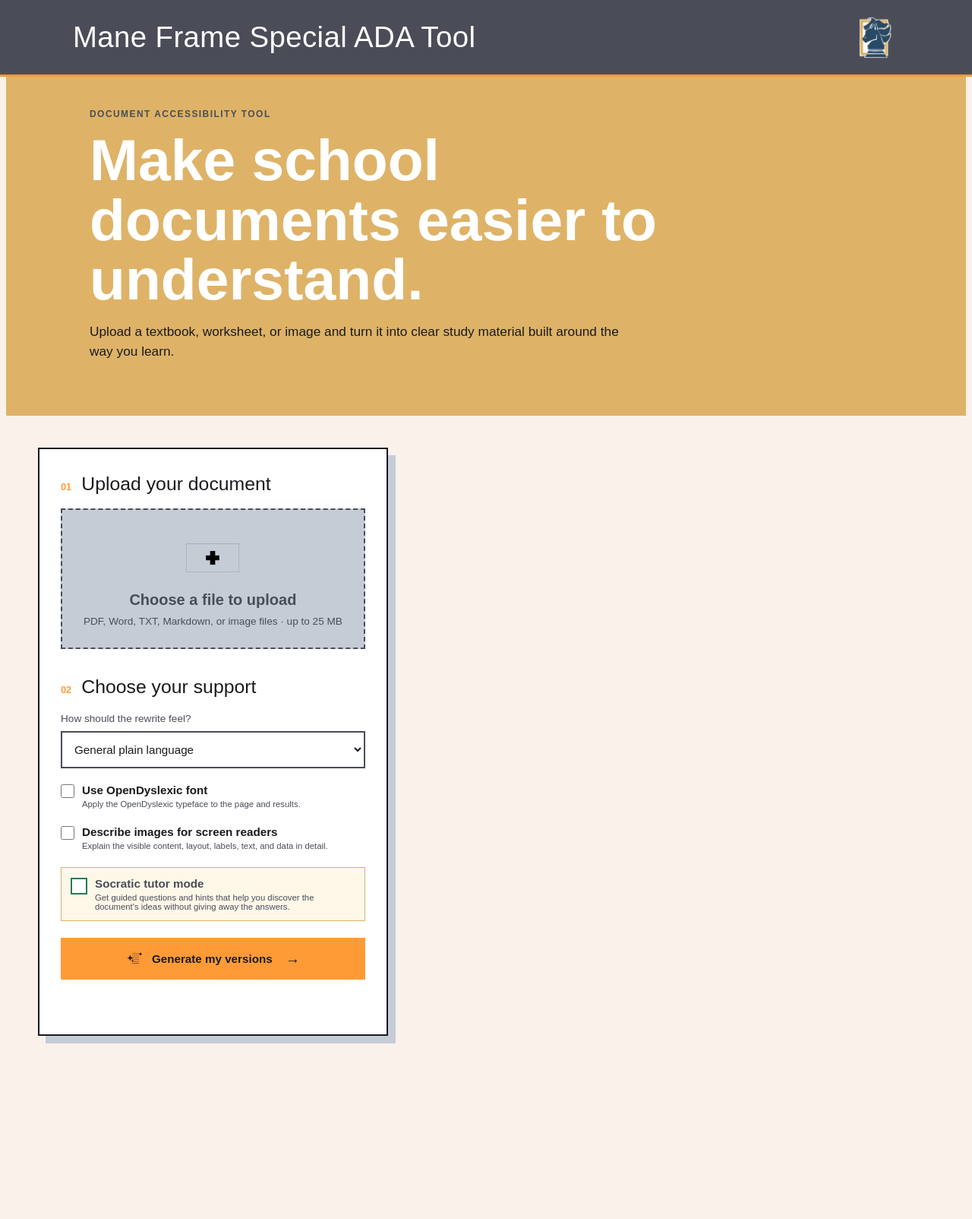
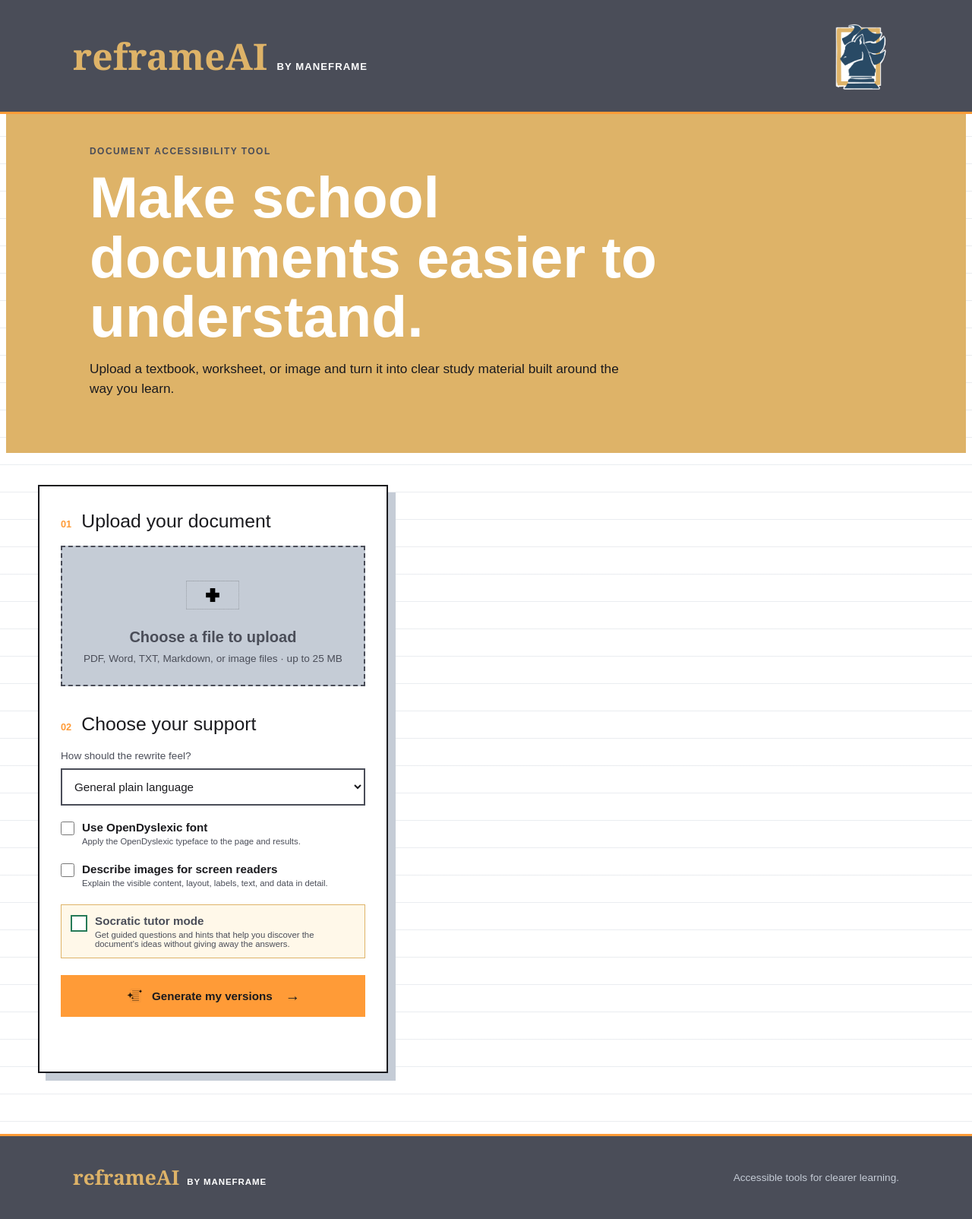
Before and after one commit to tori-n-m/vthacks2026, a Flask app: page / in a window 1280 px wide. Shown: the whole page at 76% size. Before the commit the page ends 1373 px from the top, so only its background shows below. Run offline with Flask 3, Linux system fonts and the light colour scheme.

Commit message:
reframeAI header, footer, adjusted borders

```diff
--- a/static/styles.css
+++ b/static/styles.css
@@ -20,16 +20,18 @@
   --orange: #ff9b37;
   --slate-light: #c5ccd6;
   --line: #b8bec8;
+  --display: Georgia, 'Times New Roman', serif;
   font-family: Arial, sans-serif;
 }
 
 * { box-sizing: border-box; }
-body { margin: 0; color: var(--ink); background: var(--paper); overflow-x: hidden; }
+body { margin: 0; color: var(--ink); background-color: #fff; background-image: repeating-linear-gradient(to bottom, transparent 0, transparent 35px, rgba(197, 204, 214, .36) 35px, rgba(197, 204, 214, .36) 36px); overflow-x: hidden; }
 body.opendyslexic, body.opendyslexic * { font-family: 'OpenDyslexic', Arial, sans-serif; }
-.site-header { min-height: 100px; display: flex; align-items: center; justify-content: space-between; padding: 18px clamp(22px, 9vw, 96px); color: white; background: var(--slate); border-bottom: 3px solid var(--orange); }
-.brand { font-size: clamp(1.55rem, 3vw, 2.6rem); letter-spacing: .01em; }
-.brand span { font-weight: 400; }
-.knight-mark { width: 62px; height: 62px; object-fit: contain; }
+.site-header { min-height: 150px; display: flex; align-items: center; justify-content: space-between; padding: 18px clamp(22px, 9vw, 96px); color: white; background: var(--slate); border-bottom: 3px solid var(--orange); }
+.brand { display: flex; align-items: baseline; gap: 12px; font-family: var(--display); letter-spacing: .01em; }
+.brand strong { color: var(--gold); font-size: clamp(1.8rem, 4vw, 3rem); font-weight: 700; }
+.brand span { color: white; font: 700 .82rem/1 Arial, sans-serif; letter-spacing: .08em; text-transform: uppercase; }
+.knight-mark { width: 100px; height: 100px; object-fit: contain; }
 .shell { width: min(1180px, calc(100% - 40px)); margin: 0 auto; padding: 0 0 80px; }
 .hero { position: relative; left: 8px; width: calc(100vw - 16px); margin: 0 calc(50% - 50vw) 42px; padding: 42px max(20px, calc(50vw - 530px)) 54px; color: white; background: var(--gold); }
 .eyebrow { color: var(--orange); font: 700 .75rem/1.2 Arial, sans-serif; letter-spacing: .12em; margin: 0 0 14px; }
@@ -98,6 +100,11 @@ pre { white-space: pre-wrap; font: .95rem/1.6 Georgia, serif; font-weight: 400;
 .tutor-form label { color: var(--ink); font-weight: 700; }
 .tutor-form textarea { width: 100%; resize: vertical; border: 1px solid var(--line); padding: 10px; color: var(--ink); font: .95rem/1.4 Arial, sans-serif; }
 .tutor-form button { justify-self: start; background: var(--orange); color: var(--ink); padding: 12px 16px; }
+.site-footer { display: flex; align-items: center; justify-content: space-between; gap: 24px; min-height: 112px; padding: 24px clamp(22px, 9vw, 96px); color: white; background: var(--slate); border-top: 3px solid var(--orange); }
+.site-footer div { display: flex; align-items: baseline; gap: 10px; font-family: var(--display); }
+.site-footer strong { color: var(--gold); font-size: 1.65rem; }
+.site-footer span { font: 700 .72rem/1 Arial, sans-serif; letter-spacing: .08em; text-transform: uppercase; }
+.site-footer p { margin: 0; color: var(--slate-light); font: .85rem/1.4 Arial, sans-serif; }
 @keyframes reveal { from { opacity: 0; transform: translateY(8px); } to { opacity: 1; transform: translateY(0); } }
 @media (max-width: 920px) { .workspace { grid-template-columns: 1fr; } }
-@media (max-width: 760px) { .shell { width: min(100% - 26px, 600px); } .site-header { padding-inline: 20px; } .brand span { display: block; font-size: .8em; } .hero { left: 0; width: auto; margin-inline: -13px; padding-inline: 20px; } .panel { padding: 21px; box-shadow: 5px 5px 0 var(--slate-light); } .result-heading { flex-direction: column; } .download { width: 100%; } }
+@media (max-width: 760px) { .shell { width: min(100% - 26px, 600px); } .site-header { padding-inline: 20px; } .brand { align-items: flex-start; flex-direction: column; gap: 4px; } .brand strong { font-size: 2rem; } .brand span { font-size: .68rem; } .hero { left: 0; width: auto; margin-inline: -13px; padding-inline: 20px; } .panel { padding: 21px; box-shadow: 5px 5px 0 var(--slate-light); } .result-heading { flex-direction: column; } .download { width: 100%; } .site-footer { align-items: flex-start; flex-direction: column; padding-inline: 20px; } }
--- a/templates/index.html
+++ b/templates/index.html
@@ -8,7 +8,7 @@
 </head>
 <body>
   <header class="site-header">
-    <div class="brand">Mane Frame <span>Special ADA Tool</span></div>
+    <div class="brand" aria-label="reframeAI by ManeFrame"><strong>reframeAI</strong><span>by ManeFrame</span></div>
     <img class="knight-mark" src="{{ url_for('image_asset', filename='knight.png') }}" alt="Mane Frame knight logo">
   </header>
   <main class="shell">
@@ -96,6 +96,10 @@
       </section>
     </section>
   </main>
+  <footer class="site-footer">
+    <div><strong>reframeAI</strong><span>by ManeFrame</span></div>
+    <p>Accessible tools for clearer learning.</p>
+  </footer>
   <script src="{{ url_for('static', filename='app.js') }}"></script>
 </body>
 </html>
```
Also changed, not shown: images/updatedlayout.png (added).
